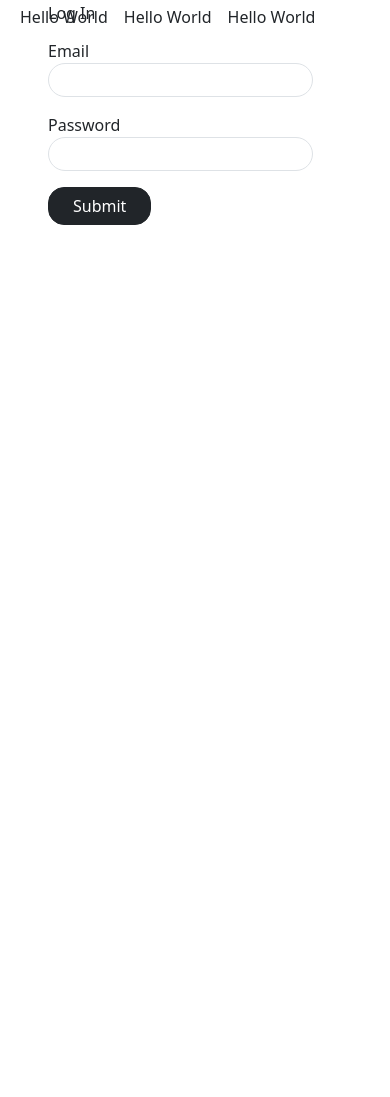
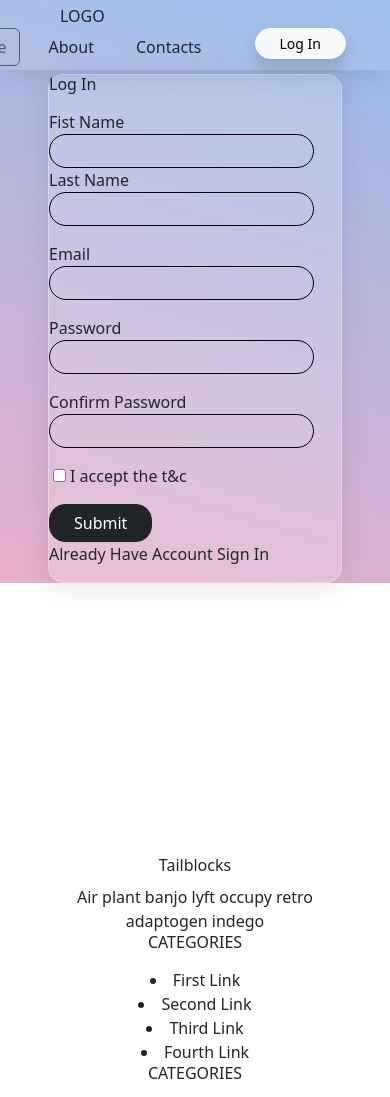
Before and after one commit to Pr1yankar/TodoApp, a React (Vite) app in the folder todoapp/: page / in a window 390 px wide. Shown: the top 1097 px of the page. Before the commit the page ends 844 px from the top, so only its background shows below. Built offline with nearby package versions, Linux system fonts and the light colour scheme.

Commit message:
Created a Set up for footer

```diff
--- a/todoapp/src/App.jsx
+++ b/todoapp/src/App.jsx
@@ -14,26 +14,19 @@ import React from "react";
 import "bootstrap/dist/css/bootstrap.css"
 
 
-const list  = {
-  "Home" : "#"
-}
-const button = "sign out";
+import { Partitionar } from "./assets/design.tsx";
 
-import NavBar  from "./assets/navigator.tsx";
-import { Form , AsideLeft ,Partitionar , AsideRight , CheckBox } from "./assets/design.tsx";
-
-import {Login , SingIn} from "./HomePage.jsx";
+import {HomePage , BaseFooter} from "./HomePage.jsx";
 
 
 
 function App() {
-  let Hi = <h1 key="H" >Hello World</h1>
-  const CAside = <AsideLeft/>
+
+
   return (
     <>
-    <NavBar Position="position-absolute" Left={[Hi,Hi,Hi]} />
-    <Partitionar LeftContent={""} RightContent={<SingIn/>}/>
-
+        <HomePage/>
+        <BaseFooter/>
 
     </>
   );
--- a/todoapp/src/HomePage.jsx
+++ b/todoapp/src/HomePage.jsx
@@ -23,21 +23,24 @@ import { Button } from "bootstrap";
 import "bootstrap/dist/css/bootstrap.css";
 
 function Login() {
-  let FirstName = <Input name="fname" id="fname" label="Fist Name" />;
-  let LastName = <Input name="lname" id="lname" label="Last Name" />;
+
+  const CustomCss = " text-grey border-black";
+
+  let FirstName = <Input name="fname" id="fname" label="Fist Name" InputExtraCss= {CustomCss} />;
+  let LastName = <Input name="lname" id="lname" label="Last Name" InputExtraCss= {CustomCss}/>;
 
   let UserName = <ParalleInput FInput={FirstName} SInput={LastName} />;
 
-  let Email = <Input name="email" id="email" type="email" label={"Email"} />;
+  let Email = <Input name="email" id="email" type="email" label={"Email"} InputExtraCss= {CustomCss} />;
   let Password = (
-    <Input name="password" id="password" type="password" label={"Password"} />
+    <Input name="password" id="password" type="password" label={"Password"} InputExtraCss= {CustomCss} />
   );
   let ConfirmPassword = (
     <Input
       name="cpassword"
       id="cpassword"
       type="password"
-      label={"Confirm Password"}
+      label={"Confirm Password"} InputExtraCss= {CustomCss}
     />
   );
 
@@ -85,7 +88,7 @@ function SingIn() {
 
 function BasePageNav() {
   let Logo = <p className="mx-5 font-extrabold text-2xl">LOGO</p>;
-  const BaseStyles = "btn font-bold border-none text-cyan-50 ";
+  const BaseStyles = "btn font-bold border-none text-cyan-50 NavLinksCss";
   const TextStyles = " ";
   const ActiveStyles = ["active", "disabled"];
 
@@ -162,8 +165,8 @@ function BasePageNav() {
         Name={Logger}
         Onclick={LoggerToggler}
         Button_Size="sm"
-        Style="success"
-        ExtraCss="text-slate-400 hover:text-sky-400  "
+        Style="light"
+        ExtraCss="bg-slate-100 text-gray-450 hover:text-gray-900 shadow hover:shadow-inner"
       />
     </label>
   );
@@ -186,9 +189,120 @@ function BasePageNav() {
 function BaseFooter() {
   return (
     <>
-      <div className="container-fluid bg-white">
-        <div className="flex flex-col">hello wolrd</div>
+     <footer className="container-fluid d-block text-gray-600 body-font bg-white">
+  <div className="container px-5 py-24 mx-auto flex md:items-center lg:items-start md:flex-row md:flex-nowrap flex-wrap flex-col">
+    <div className="w-64 flex-shrink-0 md:mx-0 mx-auto text-center md:text-left">
+      <a className="flex title-font font-medium items-center md:justify-start justify-center text-gray-900">
+        <svg xmlns="http://www.w3.org/2000/svg" fill="none" stroke="currentColor" strokeLinecap="round" strokeLinejoin="round" strokeWidth="2" className="w-10 h-10 text-white p-2 bg-indigo-500 rounded-full" viewBox="0 0 24 24">
+          <path d="M12 2L2 7l10 5 10-5-10-5zM2 17l10 5 10-5M2 12l10 5 10-5"></path>
+        </svg>
+        <span className="ml-3 text-xl">Tailblocks</span>
+      </a>
+      <p className="mt-2 text-sm text-gray-500">Air plant banjo lyft occupy retro adaptogen indego</p>
+    </div>
+    <div className="flex-grow flex flex-wrap md:pl-20 -mb-10 md:mt-0 mt-10 md:text-left text-center">
+      <div className="lg:w-1/4 md:w-1/2 w-full px-4">
+        <h2 className="title-font font-medium text-gray-900 tracking-widest text-sm mb-3">CATEGORIES</h2>
+        <nav className="list-none mb-10">
+          <li>
+            <a className="text-gray-600 hover:text-gray-800">First Link</a>
+          </li>
+          <li>
+            <a className="text-gray-600 hover:text-gray-800">Second Link</a>
+          </li>
+          <li>
+            <a className="text-gray-600 hover:text-gray-800">Third Link</a>
+          </li>
+          <li>
+            <a className="text-gray-600 hover:text-gray-800">Fourth Link</a>
+          </li>
+        </nav>
       </div>
+      <div className="lg:w-1/4 md:w-1/2 w-full px-4">
+        <h2 className="title-font font-medium text-gray-900 tracking-widest text-sm mb-3">CATEGORIES</h2>
+        <nav className="list-none mb-10">
+          <li>
+            <a className="text-gray-600 hover:text-gray-800">First Link</a>
+          </li>
+          <li>
+            <a className="text-gray-600 hover:text-gray-800">Second Link</a>
+          </li>
+          <li>
+            <a className="text-gray-600 hover:text-gray-800">Third Link</a>
+          </li>
+          <li>
+            <a className="text-gray-600 hover:text-gray-800">Fourth Link</a>
+          </li>
+        </nav>
+      </div>
+      <div className="lg:w-1/4 md:w-1/2 w-full px-4">
+        <h2 className="title-font font-medium text-gray-900 tracking-widest text-sm mb-3">CATEGORIES</h2>
+        <nav className="list-none mb-10">
+          <li>
+            <a className="text-gray-600 hover:text-gray-800">First Link</a>
+          </li>
+          <li>
+            <a className="text-gray-600 hover:text-gray-800">Second Link</a>
+          </li>
+          <li>
+            <a className="text-gray-600 hover:text-gray-800">Third Link</a>
+          </li>
+          <li>
+            <a className="text-gray-600 hover:text-gray-800">Fourth Link</a>
+          </li>
+        </nav>
+      </div>
+      <div className="lg:w-1/4 md:w-1/2 w-full px-4">
+        <h2 className="title-font font-medium text-gray-900 tracking-widest text-sm mb-3">CATEGORIES</h2>
+        <nav className="list-none mb-10">
+          <li>
+            <a className="text-gray-600 hover:text-gray-800">First Link</a>
+          </li>
+          <li>
+            <a className="text-gray-600 hover:text-gray-800">Second Link</a>
+          </li>
+          <li>
+            <a className="text-gray-600 hover:text-gray-800">Third Link</a>
+          </li>
+          <li>
+            <a className="text-gray-600 hover:text-gray-800">Fourth Link</a>
+          </li>
+        </nav>
+      </div>
+    </div>
+  </div>
+  <div className="bg-gray-100">
+    <div className="container mx-auto py-4 px-5 flex flex-wrap flex-col sm:flex-row">
+      <p className="text-gray-500 text-sm text-center sm:text-left">© 2020 Tailblocks —
+        <a href="https://twitter.com/knyttneve" rel="noopener noreferrer" className="text-gray-600 ml-1" target="_blank">@knyttneve</a>
+      </p>
+      <span className="inline-flex sm:ml-auto sm:mt-0 mt-2 justify-center sm:justify-start">
+        <a className="text-gray-500">
+          <svg fill="currentColor" strokeLinecap="round" strokeLinejoin="round" strokeWidth="2" className="w-5 h-5" viewBox="0 0 24 24">
+            <path d="M18 2h-3a5 5 0 00-5 5v3H7v4h3v8h4v-8h3l1-4h-4V7a1 1 0 011-1h3z"></path>
+          </svg>
+        </a>
+        <a className="ml-3 text-gray-500">
+          <svg fill="currentColor" strokeLinecap="round" strokeLinejoin="round" strokeWidth="2" className="w-5 h-5" viewBox="0 0 24 24">
+            <path d="M23 3a10.9 10.9 0 01-3.14 1.53 4.48 4.48 0 00-7.86 3v1A10.66 10.66 0 013 4s-4 9 5 13a11.64 11.64 0 01-7 2c9 5 20 0 20-11.5a4.5 4.5 0 00-.08-.83A7.72 7.72 0 0023 3z"></path>
+          </svg>
+        </a>
+        <a className="ml-3 text-gray-500">
+          <svg fill="none" stroke="currentColor" strokeLinecap="round" strokeLinejoin="round" strokeWidth="2" className="w-5 h-5" viewBox="0 0 24 24">
+            <rect width="20" height="20" x="2" y="2" rx="5" ry="5"></rect>
+            <path d="M16 11.37A4 4 0 1112.63 8 4 4 0 0116 11.37zm1.5-4.87h.01"></path>
+          </svg>
+        </a>
+        <a className="ml-3 text-gray-500">
+          <svg fill="currentColor" stroke="currentColor" strokeLinecap="round" strokeLinejoin="round" strokeWidth="0" className="w-5 h-5" viewBox="0 0 24 24">
+            <path stroke="none" d="M16 8a6 6 0 016 6v7h-4v-7a2 2 0 00-2-2 2 2 0 00-2 2v7h-4v-7a6 6 0 016-6zM2 9h4v12H2z"></path>
+            <circle cx="4" cy="4" r="2" stroke="none"></circle>
+          </svg>
+        </a>
+      </span>
+    </div>
+  </div>
+</footer>
     </>
   );
 }
@@ -222,19 +336,25 @@ function HomePage() {
 
   return (
     <>
-      <div className="bg-black">
-        <div className="container-fluid background-outfit">
+
+    <div className="">
+
+
+        <div className="background-outfit ">
           <BasePageNav />
-          <main>
-            <Partitionar LeftContent={""} RightContent={<Login />} />
-          </main>
+            <Partitionar ExtraCss={"postion-absolute"} LeftContent={""} RightContent={<Login />} />
         </div>
-        <footer className="container-fluid">
 
-        </footer>
-      </div>
+
+
+
+
+    </div>
+
+
+
     </>
   );
 }
 
-export { Login, SingIn, BasePageNav, HomePage };
+export {  HomePage , BaseFooter };
--- a/todoapp/src/assets/App.css
+++ b/todoapp/src/assets/App.css
@@ -6,7 +6,43 @@
 //
 /////////////////////////////////////////////////////////////  */
 
-.custom_center{
-  margin:  auto;
-  width:  50%;
+.custom_center {
+  margin: auto;
+  width: 50%;
 }
+
+
+body {
+  background-color: rgb(255, 255, 255) !important;
+}
+
+.background-outfit {
+
+  background: rgb(238,174,202);
+background: linear-gradient(16deg, rgba(238,174,202,1) 0%, rgba(148,187,233,1) 100%);
+  background-repeat: no-repeat;
+  background-size: 100vw 75vh;
+  background-position: initial ;
+
+}
+
+.glass-container {
+  background: rgba(255, 255, 255, 0.2);
+  border-radius: 16px;
+  box-shadow: 0 4px 30px rgba(0, 0, 0, 0.1);
+  backdrop-filter: blur(5px);
+  -webkit-backdrop-filter: blur(5px);
+  border: 1px solid rgba(255, 255, 255, 0.3);
+}
+
+.glass-container2{
+  background: rgba(255, 255, 255, 0.09);
+  box-shadow: 0 4px 30px rgba(0, 0, 0, 0.1);
+  backdrop-filter: blur(1.4px);
+  -webkit-backdrop-filter: blur(1.4px);
+}
+
+
+.NavLinksCss:hover{
+  text-decoration: underline;
+}
--- a/todoapp/src/assets/design.tsx
+++ b/todoapp/src/assets/design.tsx
@@ -23,23 +23,11 @@ function CreateButtons({
   Type = "button",
   Style = "primary",
   Button_Size = "",
-  ExtraCss = ""
+  ExtraCss
 }: ButtonProps) {
   if (Button_Size != "") Button_Size = "btn-" + Button_Size;
 
-  let st =
-    "btn btn-" +
-    Style +
-    " " +
-    Button_Size +
-    " rounded-4 " +
-    "font-bold " +
-    "text-center " +
-    "font-mono " +
-    " text-slate-900 hover:text-zinc-50 " +
-    " custom-font "+
-    " px-4 "+
-    ExtraCss;
+  let st =`btn btn-${Style} ${Button_Size} rounded-4 font-bold text-center font-mono text-slate-900 hover:text-zinc-50 custom-font px-4 ${ExtraCss}`;
   return (
 
         <a
@@ -78,7 +66,7 @@ function Input({ type = "text", id, name, label, LabelExtraCss , InputExtraCss }
     <>
       <label
         htmlFor={id}
-        className={"leading-7 fs-6 text-gray-900 font-semibold fw-normal font-mono custom-font " + {LabelExtraCss}}
+        className={`leading-7 fs-6 text-gray-900 font-semibold fw-normal font-mono custom-font ${LabelExtraCss}` }
       >
         {label}
       </label>
@@ -87,7 +75,7 @@ function Input({ type = "text", id, name, label, LabelExtraCss , InputExtraCss }
         key={id}
         id={id}
         name={name}
-        className={"w-full bg-transparent rounded-5 border border-gray-300 focus:border-indigo-500focus:ring-2 focus:ring-indigo-200 text-base outline-none text-gray-700 py-1 px-3 leading-8 transition-colorsduration-200 ease-in-out " + {InputExtraCss} }
+        className={`w-full bg-transparent rounded-5 border border-gray-300 focus:border-indigo-500focus:ring-2 focus:ring-indigo-200 text-base outline-none py-1 px-3 leading-8 transition-colorsduration-200 ease-in-out ${InputExtraCss}`  }
       />
     </>
   );
@@ -114,19 +102,19 @@ function Form({Base_key, Heading, Tags, Button, AffterButton = [], ExtraCss }) {
         }
         key={Base_key+"-Form-base"}
       >
-        <h1 className="text-gray-900 text-5xl font-medium title-font mb-3 custom-center custom-font" key={Base_key+"-Form-heading"}>
+        <h1 className="text-gray-900 text-5xl font-medium title-font mb-3 custom-center custom-font" key={`${Base_key}-Form-Heading`}>
           {Heading}
         </h1>
 
         {Tags.map((tag,index) => (
-          <div className="relative mb-3 flex flex-col items-center w-full gap-1" key={Base_key+"-Form-BeforeButton-"+index}>
+          <div className="relative mb-3 flex flex-col items-center w-full gap-1" key={`${Base_key}-Form-BeforeButton${index}`}>
             {tag}
           </div>
         ))}
         {Button}
 
         {AffterButton.map((tag,index) => (
-          <div className="relative mb-3 flex flex-col items-center w-full gap-1" key={Base_key+"-Form-AffterButton-"+index}>
+          <div className="relative mb-3 flex flex-col items-center w-full gap-1" key={`${Base_key}-Form-AffterButton${index}`}>
             {tag}
           </div>
         ))}
--- a/todoapp/src/assets/navigator.tsx
+++ b/todoapp/src/assets/navigator.tsx
@@ -34,8 +34,8 @@ function NavBar({ Position, Icon, Left = [], Center = [], Right=[] , ExtraCss} :
         <div>
           <div className="d-flex flex-row justify-content-start items-center ">
             {Icon}
-            {Left.map((items) => (
-              <div className="px-2">{items}</div>
+            {Left.map((items,index) => (
+              <div className="px-2" key={`Nav-Left-Key${index}`}>{items}</div>
             ))}
           </div>
         </div>
@@ -45,8 +45,8 @@ function NavBar({ Position, Icon, Left = [], Center = [], Right=[] , ExtraCss} :
         <div>
 
           <div className="d-flex flex-row justify-content-evenly items-center ">
-            {Center.map((items) => (
-              <div className="px-2">{items}</div>
+            {Center.map((items,index) => (
+              <div className="px-2" key={`Nav-Center-Key${index}`}>{items}</div>
             ))}
           </div>
 
@@ -56,8 +56,8 @@ function NavBar({ Position, Icon, Left = [], Center = [], Right=[] , ExtraCss} :
 
         <div>
           <div className="d-flex flex-row justify-content-end items-center ">
-            {Right.map((items) => (
-              <div className="px-2">{items}</div>
+            {Right.map((items,index) => (
+              <div className="px-2" key={`Nav-Right-Key${index}`}>{items}</div>
             ))}
           </div>
         </div>
--- a/todoapp/src/main.jsx
+++ b/todoapp/src/main.jsx
@@ -11,7 +11,7 @@ import React from 'react'
 import ReactDOM from 'react-dom/client'
 import App from './App'
 import './assets/index.css'
-
+import "./assets/App.css"
 
 import "bootstrap/dist/css/bootstrap.css"
 import "bootstrap/dist/js/bootstrap.bundle"
```
Also changed, not shown: todoapp/src/assets/1.png (added), 1 other file (tests, documents, lock files or other folders).
